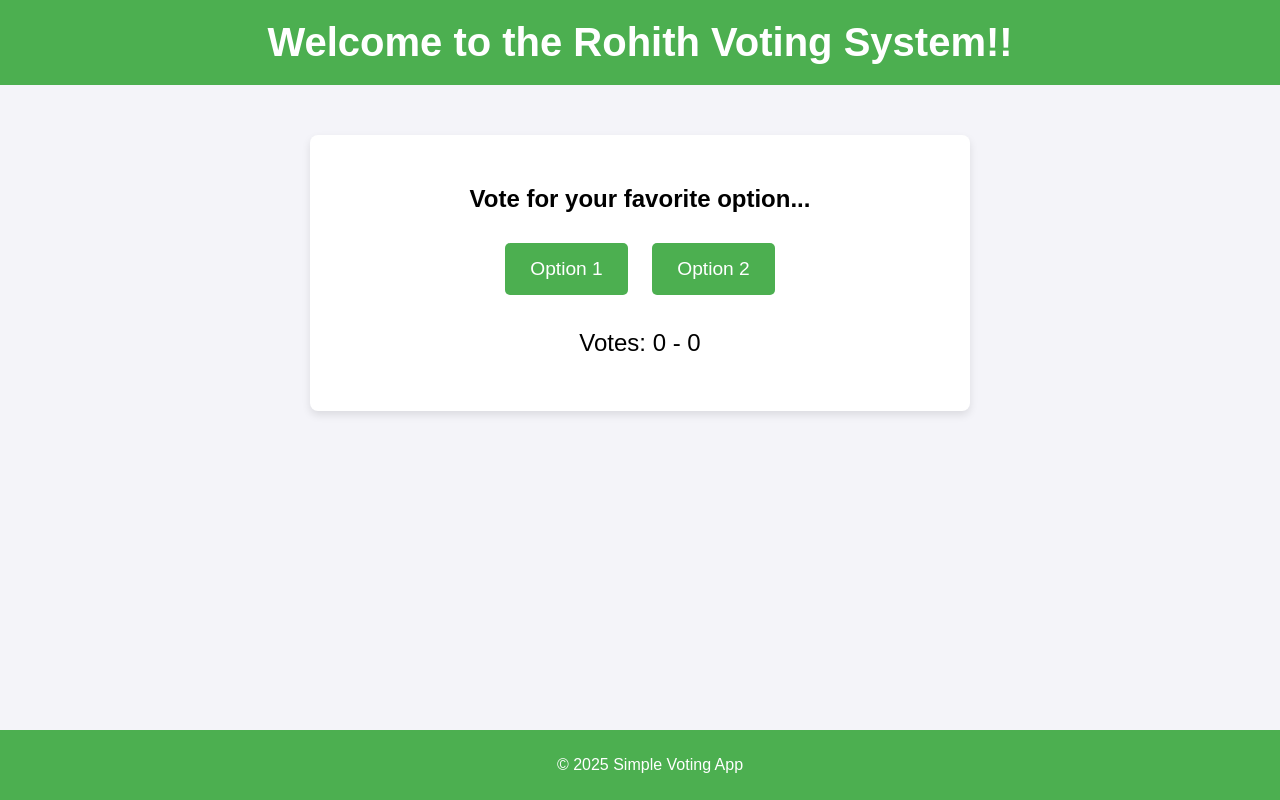
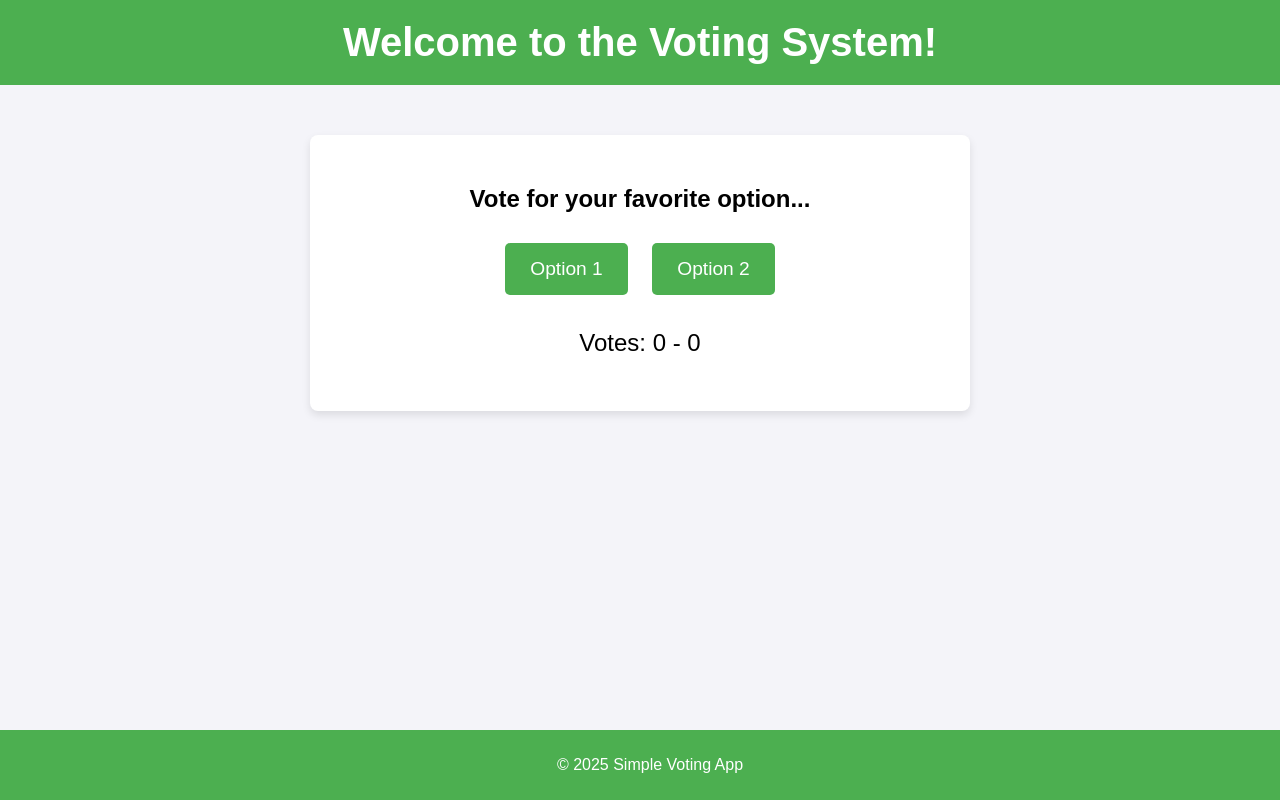
Before and after one commit to rohith8088/simple-voting-app, a plain HTML site: page index.html in a window 1280 px wide. Drawn offline with Linux system fonts and the light colour scheme.

Commit message:
Update index.html

```diff
--- a/index.html
+++ b/index.html
@@ -68,7 +68,7 @@
 <body>
 
   <header>
-    <h1>Welcome to the Rohith Voting System!!</h1>
+    <h1>Welcome to the Voting System!</h1>
   </header>
 
   <div class="container">
```
